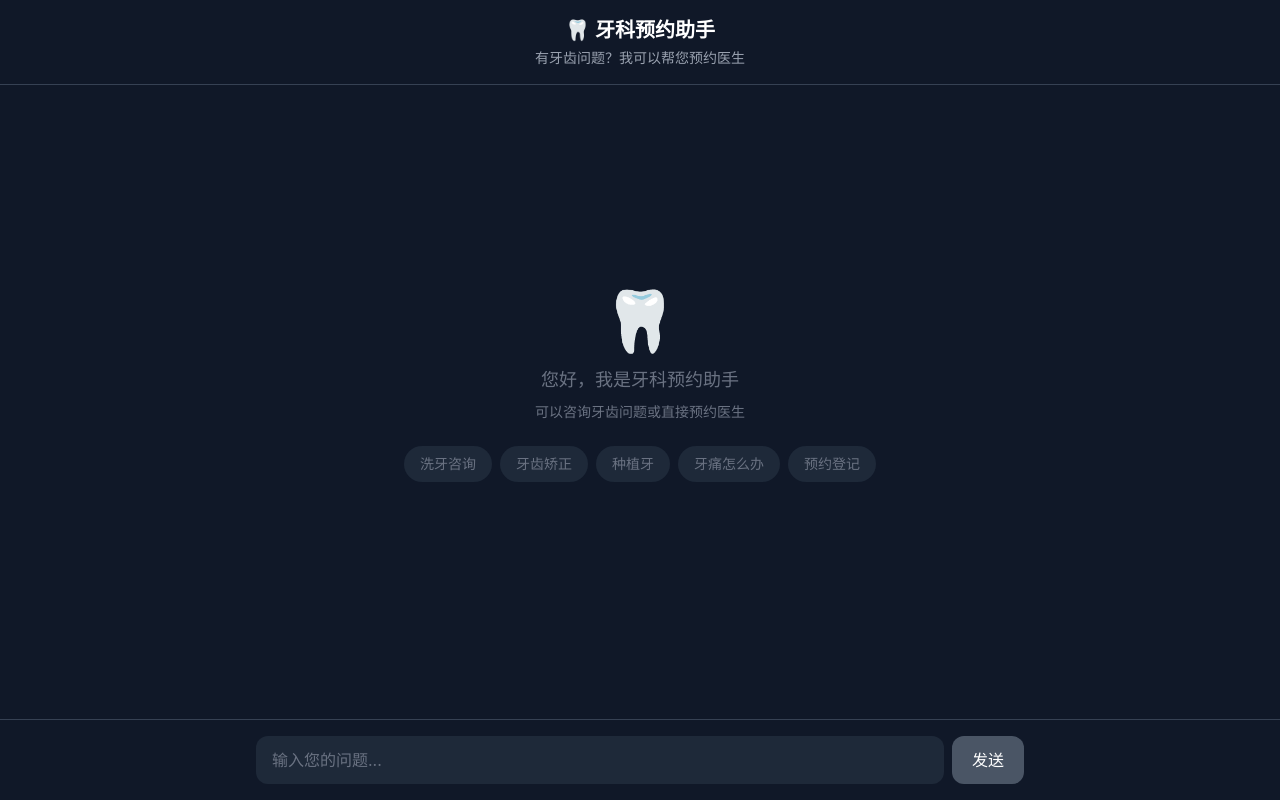
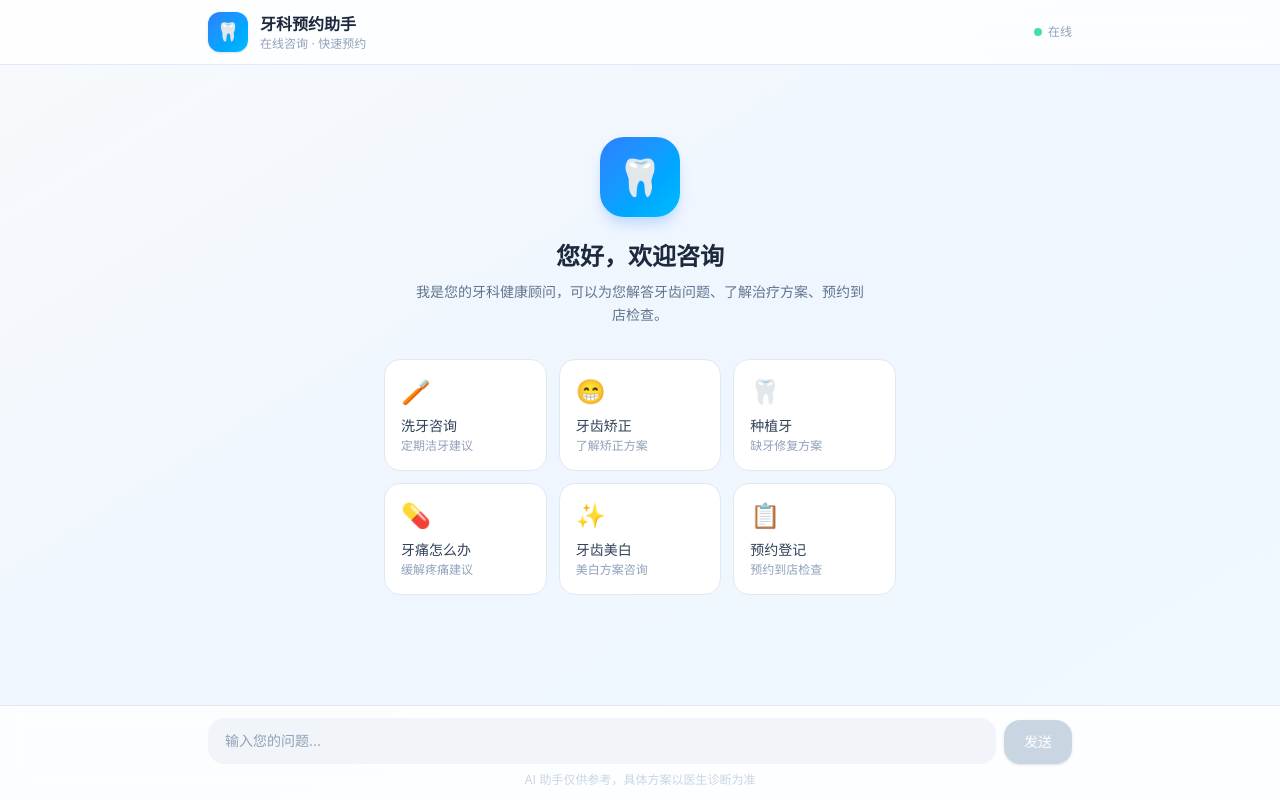
Before and after one commit to zyy0708/dental-agent, a Next.js app: page / in a window 1280 px wide. Built offline with nearby package versions, Linux system fonts and the light colour scheme.

Commit message:
feat: redesign UI with clean medical-professional style

```diff
--- a/src/app/globals.css
+++ b/src/app/globals.css
@@ -1,8 +1,8 @@
 @import "tailwindcss";
 
 :root {
-  --background: #111827;
-  --foreground: #f9fafb;
+  --background: #f8fafc;
+  --foreground: #1e293b;
 }
 
 body {
@@ -13,18 +13,24 @@ body {
 
 /* 自定义滚动条 */
 ::-webkit-scrollbar {
-  width: 6px;
+  width: 5px;
 }
 
 ::-webkit-scrollbar-track {
-  background: #1f2937;
+  background: transparent;
 }
 
 ::-webkit-scrollbar-thumb {
-  background: #4b5563;
+  background: #cbd5e1;
   border-radius: 3px;
 }
 
 ::-webkit-scrollbar-thumb:hover {
-  background: #6b7280;
+  background: #94a3b8;
 }
+
+/* 输入框自适应高度 */
+textarea {
+  field-sizing: content;
+  max-height: 120px;
+}
--- a/src/app/page.tsx
+++ b/src/app/page.tsx
@@ -14,7 +14,6 @@ export default function Home() {
   const [sessionId] = useState(() => crypto.randomUUID());
   const messagesEndRef = useRef<HTMLDivElement>(null);
 
-  // 自动滚动到底部
   useEffect(() => {
     messagesEndRef.current?.scrollIntoView({ behavior: 'smooth' });
   }, [messages]);
@@ -55,44 +54,76 @@ export default function Home() {
   };
 
   return (
-    <div className="flex flex-col h-screen bg-gray-900 text-white">
-      {/* Header */}
-      <header className="border-b border-gray-700 p-4 text-center">
-        <h1 className="text-xl font-semibold">🦷 牙科预约助手</h1>
-        <p className="text-sm text-gray-400 mt-1">有牙齿问题？我可以帮您预约医生</p>
+    <div className="min-h-screen bg-gradient-to-br from-slate-50 via-blue-50 to-sky-50 flex flex-col">
+      {/* 顶部导航 */}
+      <header className="bg-white/80 backdrop-blur-md border-b border-blue-100 sticky top-0 z-50">
+        <div className="max-w-4xl mx-auto px-4 py-3 flex items-center gap-3">
+          <div className="w-10 h-10 bg-gradient-to-br from-blue-500 to-sky-400 rounded-xl flex items-center justify-center text-white text-lg shadow-sm">
+            🦷
+          </div>
+          <div>
+            <h1 className="text-base font-semibold text-slate-800">牙科预约助手</h1>
+            <p className="text-xs text-slate-400">在线咨询 · 快速预约</p>
+          </div>
+          <div className="ml-auto flex items-center gap-1.5">
+            <span className="w-2 h-2 bg-emerald-400 rounded-full animate-pulse"></span>
+            <span className="text-xs text-slate-400">在线</span>
+          </div>
+        </div>
       </header>
 
-      {/* Messages */}
-      <main className="flex-1 overflow-y-auto p-4 space-y-4">
+      {/* 聊天区域 */}
+      <main className="flex-1 overflow-y-auto">
+        <div className="max-w-4xl mx-auto px-4 py-6 space-y-4">
+          {/* 欢迎消息 */}
           {messages.length === 0 && (
-          <div className="flex flex-col items-center justify-center h-full text-gray-500">
-            <div className="text-6xl mb-4">🦷</div>
-            <p className="text-lg mb-2">您好，我是牙科预约助手</p>
-            <p className="text-sm">可以咨询牙齿问题或直接预约医生</p>
-            <div className="flex flex-wrap gap-2 mt-6 justify-center">
-              {['洗牙咨询', '牙齿矫正', '种植牙', '牙痛怎么办', '预约登记'].map((q) => (
+            <div className="flex flex-col items-center justify-center pt-12 pb-8">
+              <div className="w-20 h-20 bg-gradient-to-br from-blue-500 to-sky-400 rounded-3xl flex items-center justify-center text-4xl mb-6 shadow-lg shadow-blue-200">
+                🦷
+              </div>
+              <h2 className="text-2xl font-bold text-slate-800 mb-2">您好，欢迎咨询</h2>
+              <p className="text-slate-500 text-sm mb-8 text-center max-w-md leading-relaxed">
+                我是您的牙科健康顾问，可以为您解答牙齿问题、了解治疗方案、预约到店检查。
+              </p>
+              <div className="grid grid-cols-2 sm:grid-cols-3 gap-3 w-full max-w-lg">
+                {[
+                  { icon: '🪥', text: '洗牙咨询', desc: '定期洁牙建议' },
+                  { icon: '😁', text: '牙齿矫正', desc: '了解矫正方案' },
+                  { icon: '🦷', text: '种植牙', desc: '缺牙修复方案' },
+                  { icon: '💊', text: '牙痛怎么办', desc: '缓解疼痛建议' },
+                  { icon: '✨', text: '牙齿美白', desc: '美白方案咨询' },
+                  { icon: '📋', text: '预约登记', desc: '预约到店检查' },
+                ].map((item) => (
                   <button
-                  key={q}
-                  onClick={() => { setInput(q); }}
-                  className="px-4 py-2 bg-gray-800 rounded-full text-sm hover:bg-gray-700 transition-colors"
+                    key={item.text}
+                    onClick={() => setInput(item.text)}
+                    className="bg-white hover:bg-blue-50 border border-slate-200 hover:border-blue-300 rounded-2xl p-4 text-left transition-all duration-200 hover:shadow-md group"
                   >
-                  {q}
+                    <span className="text-2xl block mb-2">{item.icon}</span>
+                    <span className="text-sm font-medium text-slate-700 block">{item.text}</span>
+                    <span className="text-xs text-slate-400 mt-0.5 block">{item.desc}</span>
                   </button>
                 ))}
               </div>
             </div>
           )}
 
+          {/* 消息列表 */}
           {messages.map((msg, i) => (
             <div
               key={i}
               className={`flex ${msg.role === 'user' ? 'justify-end' : 'justify-start'}`}
             >
+              {msg.role === 'assistant' && (
+                <div className="w-8 h-8 bg-gradient-to-br from-blue-500 to-sky-400 rounded-lg flex items-center justify-center text-white text-xs mr-2 mt-1 flex-shrink-0 shadow-sm">
+                  🦷
+                </div>
+              )}
               <div
-              className={`max-w-[80%] rounded-2xl px-4 py-3 ${
+                className={`max-w-[75%] rounded-2xl px-4 py-3 ${
                   msg.role === 'user'
-                  ? 'bg-blue-600 text-white'
-                  : 'bg-gray-800 text-gray-100'
+                    ? 'bg-gradient-to-br from-blue-500 to-blue-600 text-white rounded-tr-md shadow-blue-200 shadow-md'
+                    : 'bg-white text-slate-700 rounded-tl-md border border-slate-200 shadow-sm'
                 }`}
               >
                 <pre className="whitespace-pre-wrap font-sans text-sm leading-relaxed">
@@ -102,40 +133,48 @@ export default function Home() {
             </div>
           ))}
 
+          {/* 加载动画 */}
           {loading && (
             <div className="flex justify-start">
-            <div className="bg-gray-800 rounded-2xl px-4 py-3">
-              <div className="flex space-x-2">
-                <div className="w-2 h-2 bg-gray-400 rounded-full animate-bounce"></div>
-                <div className="w-2 h-2 bg-gray-400 rounded-full animate-bounce" style={{ animationDelay: '0.1s' }}></div>
-                <div className="w-2 h-2 bg-gray-400 rounded-full animate-bounce" style={{ animationDelay: '0.2s' }}></div>
+              <div className="w-8 h-8 bg-gradient-to-br from-blue-500 to-sky-400 rounded-lg flex items-center justify-center text-white text-xs mr-2 mt-1 flex-shrink-0 shadow-sm">
+                🦷
+              </div>
+              <div className="bg-white border border-slate-200 rounded-2xl rounded-tl-md px-5 py-3 shadow-sm">
+                <div className="flex gap-1.5">
+                  <div className="w-2 h-2 bg-blue-300 rounded-full animate-bounce"></div>
+                  <div className="w-2 h-2 bg-blue-300 rounded-full animate-bounce" style={{ animationDelay: '0.15s' }}></div>
+                  <div className="w-2 h-2 bg-blue-300 rounded-full animate-bounce" style={{ animationDelay: '0.3s' }}></div>
                 </div>
               </div>
             </div>
           )}
 
           <div ref={messagesEndRef} />
+        </div>
       </main>
 
-      {/* Input */}
-      <footer className="border-t border-gray-700 p-4">
-        <div className="max-w-3xl mx-auto flex gap-2">
+      {/* 输入区域 */}
+      <footer className="sticky bottom-0 bg-white/80 backdrop-blur-md border-t border-slate-200">
+        <div className="max-w-4xl mx-auto px-4 py-3">
+          <div className="flex gap-2 items-end">
             <textarea
               value={input}
               onChange={(e) => setInput(e.target.value)}
               onKeyDown={handleKeyDown}
               placeholder="输入您的问题..."
               rows={1}
-            className="flex-1 bg-gray-800 text-white rounded-xl px-4 py-3 resize-none focus:outline-none focus:ring-2 focus:ring-blue-500 placeholder-gray-500"
+              className="flex-1 bg-slate-100 text-slate-800 rounded-2xl px-4 py-3 resize-none focus:outline-none focus:ring-2 focus:ring-blue-400 focus:bg-white placeholder-slate-400 text-sm border border-transparent focus:border-blue-300 transition-all"
               disabled={loading}
             />
             <button
               onClick={sendMessage}
               disabled={loading || !input.trim()}
-            className="bg-blue-600 hover:bg-blue-700 disabled:bg-gray-600 disabled:cursor-not-allowed text-white rounded-xl px-5 py-3 transition-colors"
+              className="bg-gradient-to-br from-blue-500 to-blue-600 hover:from-blue-600 hover:to-blue-700 disabled:from-slate-300 disabled:to-slate-300 disabled:cursor-not-allowed text-white rounded-2xl px-5 py-3 transition-all duration-200 text-sm font-medium shadow-sm hover:shadow-md active:scale-95"
             >
               发送
             </button>
+          </div>
+          <p className="text-center text-xs text-slate-300 mt-2">AI 助手仅供参考，具体方案以医生诊断为准</p>
         </div>
       </footer>
     </div>
```
Lines whose indentation alone changed are shown as unchanged.
